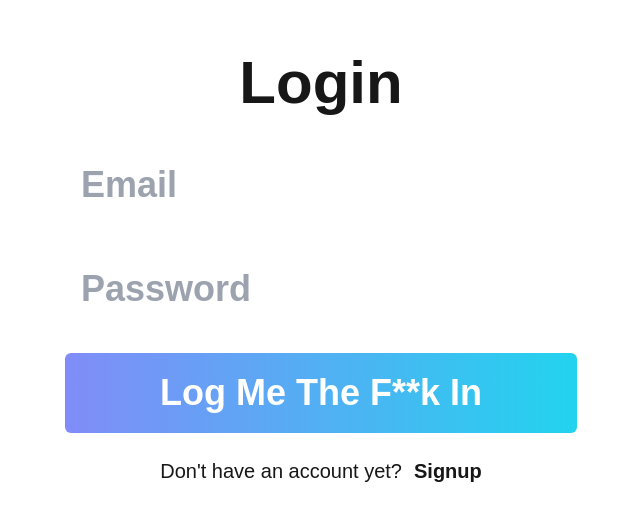
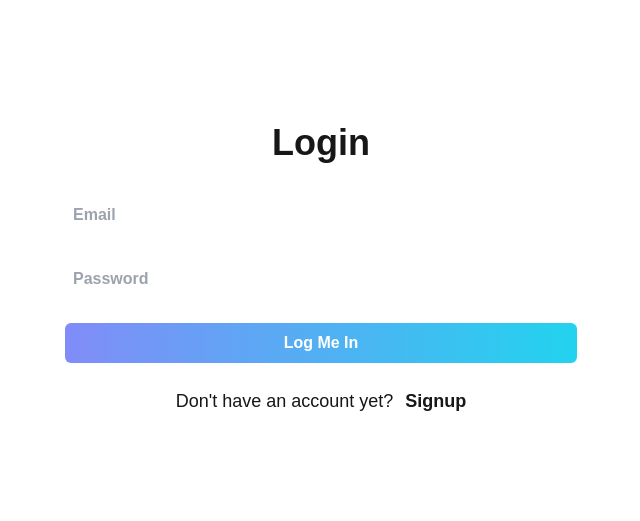
Before and after one commit to caseycantrell/crowdwork-frontend, a Next.js app: page /login in a window 1280 px wide. Shown: the part 131-652 px from the top of the page, without its empty margins (319-959 px from the left). Built offline with nearby package versions, Linux system fonts and the light colour scheme; no server answers.

Commit message:
adds input component

```diff
--- /dev/null
+++ b/src/components/UI/Input.tsx
@@ -0,0 +1,35 @@
+import React from 'react';
+
+interface InputProps {
+  type?: 'text' | 'email' | 'password' | 'file';
+  placeholder?: string;
+  value?: string;
+  onChange?: (e: React.ChangeEvent<HTMLInputElement>) => void;
+  onKeyDown?: (e: React.KeyboardEvent<HTMLInputElement>) => void;
+  className?: string;
+  id?: string;
+}
+
+const Input: React.FC<InputProps> = ({
+  type = 'text',
+  placeholder,
+  value,
+  onChange,
+  onKeyDown,
+  className = '',
+  id,
+}) => {
+  return (
+    <input
+      type={type}
+      id={id}
+      placeholder={placeholder}
+      value={value}
+      onChange={onChange}
+      onKeyDown={onKeyDown}
+      className={`w-full rounded-md p-2 text-gray-800 font-semibold focus:outline-none focus:ring-2 focus:ring-main ${className}`}
+    />
+  );
+};
+
+export default Input;
--- a/src/pages/login.tsx
+++ b/src/pages/login.tsx
@@ -3,6 +3,7 @@ import { useRouter } from 'next/router';
 import { motion, AnimatePresence } from 'framer-motion';
 import Link from 'next/link';
 import Button from '../components/UI/Button';
+import Input from '../components/UI/Input'
 import LogoutButton from '@/components/LogoutButton';
 import { signIn, useSession } from "next-auth/react";
 
@@ -58,31 +59,29 @@ const LoginPage: React.FC = () => {
 
   return (
     <div className="min-h-screen flex flex-col items-center justify-center">
-      <h1 className="text-6xl font-bold text-center mb-8">Login</h1>
+      <h1 className="text-4xl font-bold text-center mb-8">Login</h1>
       <form onSubmit={handleSubmit} className="space-y-6 w-full max-w-lg">
-        <input
+        <Input
           type="email"
           placeholder="Email"
           value={email}
           onChange={(e) => setEmail(e.target.value)}
-          className="w-full px-4 h-20 text-4xl font-bold rounded-md text-gray-600 focus:outline-none focus:ring-2 focus:ring-main"
         />
-        <input
-          type="password"
-          placeholder="Password"
-          value={password}
-          onChange={(e) => setPassword(e.target.value)}
-          className="w-full px-4 h-20 text-4xl font-bold rounded-md text-gray-600 focus:outline-none focus:ring-2 focus:ring-main"
+        <Input
+         type="password"
+         placeholder="Password"
+         value={password}
+         onChange={(e) => setPassword(e.target.value)}
         />
         <Button
           type="submit"
           fontWeight="font-bold"
-          className="w-full h-20 text-4xl"
+          className="w-full"
         >
-          Log Me The F**k In
+          Log Me In
         </Button>
       </form>
-      <div className='flex flex-row items-center justify-center mt-6 text-xl relative w-full'>
+      <div className='flex flex-row items-center justify-center mt-6 text-lg relative w-full'>
         <p className='mr-3'>Don&apos;t have an account yet?</p>
         <Link href='/signup' className='font-bold hover:text-main ease-in-out duration-300'>Signup</Link>
         <AnimatePresence>
```
